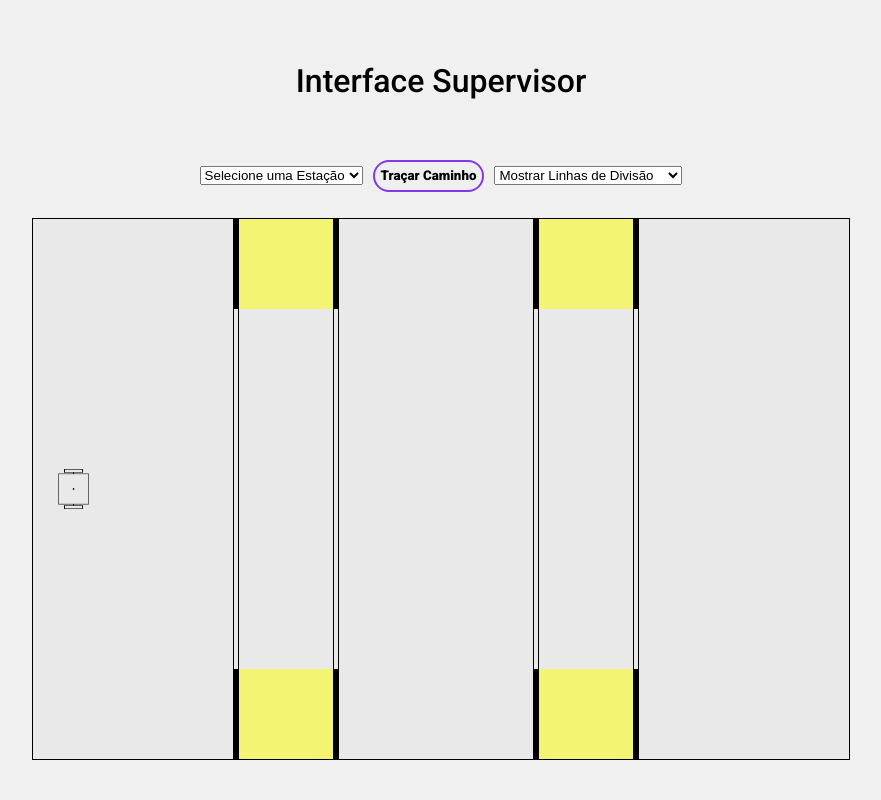
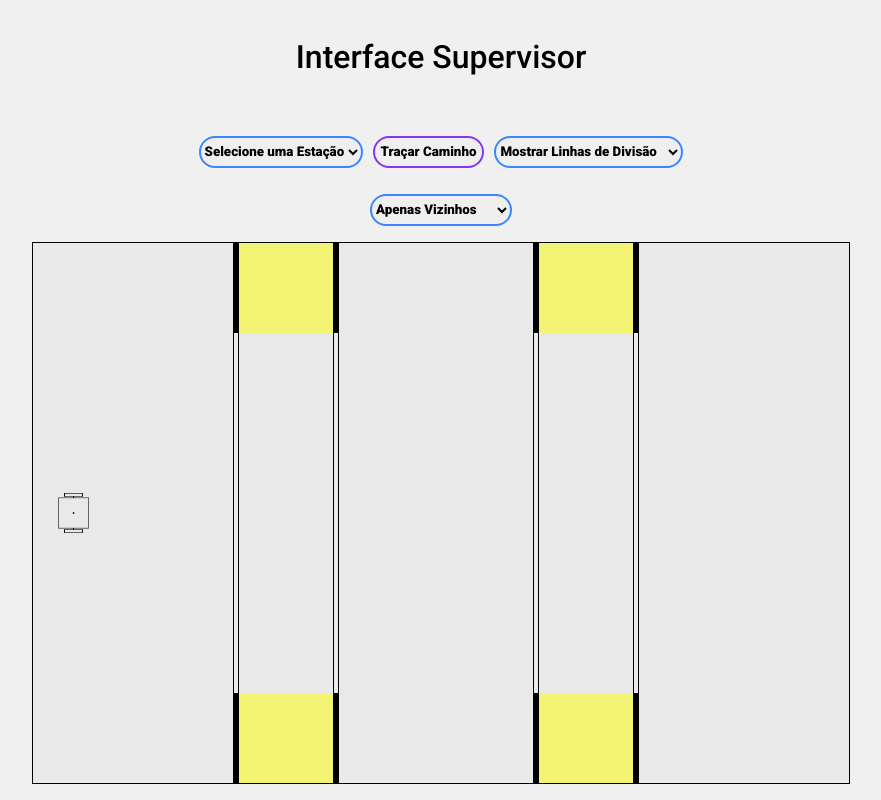
Before and after one commit to ozenilsoncruz/robotinic---pbl1, a React (Vite) app in the folder supervisor/View/: page / in a window 1280 px wide. Shown: the whole page, without its empty margins (199-1080 px from the left). Built offline with nearby package versions, Linux system fonts and the light colour scheme.

Commit message:
feat: adicionado opção para usar todos as células para formar o melhor caminho possível

```diff
--- a/supervisor/View/src/components/Button/styles.ts
+++ b/supervisor/View/src/components/Button/styles.ts
@@ -10,7 +10,7 @@ export const StyledButton = styled("button")`
   transition: all 0.1s ease-out;
 
   &:hover {
-    border: none;
+    border: 2px solid transparent;
     background-color: #8338ec;
     color: #fff;
   }
--- a/supervisor/View/src/components/Map/Map.tsx
+++ b/supervisor/View/src/components/Map/Map.tsx
@@ -1,5 +1,11 @@
 // Map.tsx
-import React, { useEffect, useState, useCallback, useRef, useMemo } from "react";
+import React, {
+  useEffect,
+  useState,
+  useCallback,
+  useRef,
+  useMemo,
+} from "react";
 import {
   Container,
   MapContainer,
@@ -7,6 +13,7 @@ import {
   Robot,
   PathLine,
   PathSVG,
+  StyledSelect,
 } from "./styles";
 import Button from "../Button";
 
@@ -147,6 +154,8 @@ function Map() {
     return obstacles.filter((obs) => obs.x + obs.width >= robotPosition.x);
   }, [obstacles, robotPosition.x]);
 
+  const [pathMode, setPathMode] = useState<"neighbors" | "all">("neighbors");
+
   // Função para adicionar novos obstáculos ao clicar no mapa
   function handleMapClick(event: React.MouseEvent<HTMLDivElement, MouseEvent>) {
     // Se um drag ocorreu, não adicionar obstáculo
@@ -155,7 +164,9 @@ function Map() {
       return;
     }
 
-    const rect = (event.currentTarget as HTMLDivElement).getBoundingClientRect();
+    const rect = (
+      event.currentTarget as HTMLDivElement
+    ).getBoundingClientRect();
     const x = Number((event.clientX - rect.left).toFixed(2));
     const y = Number((event.clientY - rect.top).toFixed(2));
     const width = 10;
@@ -178,7 +189,10 @@ function Map() {
 
     const newObstacle = { x, y, width, height };
 
-    setObstacles((prevObjects: ObstacleType[]) => [...prevObjects, newObstacle]);
+    setObstacles((prevObjects: ObstacleType[]) => [
+      ...prevObjects,
+      newObstacle,
+    ]);
   }
 
   // Geração das linhas verticais
@@ -201,7 +215,9 @@ function Map() {
   }, [filteredObstacles]);
 
   // Handlers para arrastar o robô
-  const handleMouseDown = (event: React.MouseEvent<HTMLDivElement, MouseEvent>) => {
+  const handleMouseDown = (
+    event: React.MouseEvent<HTMLDivElement, MouseEvent>
+  ) => {
     event.stopPropagation(); // Evita que o click no robô adicione um obstáculo
     event.preventDefault(); // Previne comportamentos padrão
 
@@ -233,8 +249,14 @@ function Map() {
       // Verificar colisão com obstáculos
       const robotRadius = 20; // Ajustado para o tamanho do robô (40px de diâmetro)
       const collision = obstacles.some((obstacle) => {
-        const closestX = Math.max(obstacle.x, Math.min(newX, obstacle.x + obstacle.width));
-        const closestY = Math.max(obstacle.y, Math.min(newY, obstacle.y + obstacle.height));
+        const closestX = Math.max(
+          obstacle.x,
+          Math.min(newX, obstacle.x + obstacle.width)
+        );
+        const closestY = Math.max(
+          obstacle.y,
+          Math.min(newY, obstacle.y + obstacle.height)
+        );
         const distance = Math.hypot(newX - closestX, newY - closestY);
         return distance < robotRadius;
       });
@@ -243,7 +265,14 @@ function Map() {
         setRobotPosition({ x: newX, y: newY });
       }
     },
-    [isDragging, dragStart, robotStart, mapLimits.width, mapLimits.height, obstacles]
+    [
+      isDragging,
+      dragStart,
+      robotStart,
+      mapLimits.width,
+      mapLimits.height,
+      obstacles,
+    ]
   );
 
   const handleMouseUp = useCallback(() => {
@@ -269,7 +298,9 @@ function Map() {
   }, [isDragging, handleMouseMove, handleMouseUp]);
 
   // Handler de click no Robot para evitar propagação
-  const handleRobotClick = (event: React.MouseEvent<HTMLDivElement, MouseEvent>) => {
+  const handleRobotClick = (
+    event: React.MouseEvent<HTMLDivElement, MouseEvent>
+  ) => {
     event.stopPropagation();
   };
 
@@ -281,7 +312,11 @@ function Map() {
     // [4,5] = estação inferior 1
     // [6,7] = estação inferior 2
 
-    function createStationPair(obst1: ObstacleType, obst2: ObstacleType, name: string): StationType {
+    function createStationPair(
+      obst1: ObstacleType,
+      obst2: ObstacleType,
+      name: string
+    ): StationType {
       // Estação é a área livre ENTRE os obstáculos verticais
       const left = obst1.x + obst1.width;
       const right = obst2.x;
@@ -301,13 +336,21 @@ function Map() {
     const newStations: StationType[] = [];
     if (obstacles.length >= 8) {
       // Estação Superior 1
-      newStations.push(createStationPair(obstacles[0], obstacles[1], "Estação Superior 1"));
+      newStations.push(
+        createStationPair(obstacles[0], obstacles[1], "Estação Superior 1")
+      );
       // Estação Superior 2
-      newStations.push(createStationPair(obstacles[2], obstacles[3], "Estação Superior 2"));
+      newStations.push(
+        createStationPair(obstacles[2], obstacles[3], "Estação Superior 2")
+      );
       // Estação Inferior 1
-      newStations.push(createStationPair(obstacles[4], obstacles[5], "Estação Inferior 1"));
+      newStations.push(
+        createStationPair(obstacles[4], obstacles[5], "Estação Inferior 1")
+      );
       // Estação Inferior 2
-      newStations.push(createStationPair(obstacles[6], obstacles[7], "Estação Inferior 2"));
+      newStations.push(
+        createStationPair(obstacles[6], obstacles[7], "Estação Inferior 2")
+      );
     }
 
     setStations(newStations);
@@ -316,6 +359,64 @@ function Map() {
   const handleSelectStation = (event: React.ChangeEvent<HTMLSelectElement>) => {
     setSelectedStation(event.target.value);
   };
+
+  type Rectangle = { x: number; y: number; width: number; height: number };
+  type Line = { x1: number; y1: number; x2: number; y2: number };
+
+  // Verifica se duas linhas se intersectam.
+  function linesIntersect(
+    x1: number,
+    y1: number,
+    x2: number,
+    y2: number,
+    x3: number,
+    y3: number,
+    x4: number,
+    y4: number
+  ): boolean {
+    // Verifica a orientação de três pontos (A, B, C) para determinar se eles estão em sentido anti-horário.
+    function isCounterClockwise(
+      ax: number,
+      ay: number,
+      bx: number,
+      by: number,
+      cx: number,
+      cy: number
+    ): boolean {
+      return (cy - ay) * (bx - ax) > (by - ay) * (cx - ax);
+    }
+
+    return (
+      isCounterClockwise(x1, y1, x3, y3, x4, y4) !==
+        isCounterClockwise(x2, y2, x3, y3, x4, y4) &&
+      isCounterClockwise(x1, y1, x2, y2, x3, y3) !==
+        isCounterClockwise(x1, y1, x2, y2, x4, y4)
+    );
+  }
+
+  // Verifica se uma linha intersecta um retângulo.
+  function lineIntersectsRectangle(
+    x1: number,
+    y1: number,
+    x2: number,
+    y2: number,
+    rect: Rectangle
+  ): boolean {
+    const { x, y, width, height } = rect;
+
+    // Retas do retângulo
+    const rectLines: Line[] = [
+      { x1: x, y1: y, x2: x + width, y2: y },
+      { x1: x, y1: y, x2: x, y2: y + height },
+      { x1: x + width, y1: y, x2: x + width, y2: y + height },
+      { x1: x, y1: y + height, x2: x + width, y2: y + height },
+    ];
+
+    // Verificar se a linha (x1, y1, x2, y2) cruza alguma das linhas do retângulo
+    return rectLines.some((line) =>
+      linesIntersect(x1, y1, x2, y2, line.x1, line.y1, line.x2, line.y2)
+    );
+  }
 
   // Função para realizar a decomposição em células exatas
   useEffect(() => {
@@ -329,20 +430,19 @@ function Map() {
       let cellId = 0;
 
       // Adicionar linhas de borda do mapa
-      const allVerticalLines = [0, ...divisionLines, mapWidth].sort((a, b) => a - b);
+      const allVerticalLines = [0, ...divisionLines, mapWidth].sort(
+        (a, b) => a - b
+      );
 
-      // Para cada par de linhas verticais consecutivas
       for (let i = 0; i < allVerticalLines.length - 1; i++) {
         const x1 = allVerticalLines[i];
         const x2 = allVerticalLines[i + 1];
         const width = x2 - x1;
 
-        // Coletar obstáculos que intersectam este intervalo vertical
         const relevantObstacles = obstacles.filter(
           (obs) => !(obs.x + obs.width <= x1) && !(obs.x >= x2)
         );
 
-        // Adicionar linhas horizontais baseadas nos obstáculos
         const horizontalLinesSet = new Set<number>();
         horizontalLinesSet.add(0);
         horizontalLinesSet.add(mapHeight);
@@ -352,18 +452,17 @@ function Map() {
           horizontalLinesSet.add(obs.y + obs.height);
         });
 
-        const allHorizontalLines = Array.from(horizontalLinesSet).sort((a, b) => a - b);
+        const allHorizontalLines = Array.from(horizontalLinesSet).sort(
+          (a, b) => a - b
+        );
 
-        // Para cada par de linhas horizontais consecutivas
         for (let j = 0; j < allHorizontalLines.length - 1; j++) {
           const y1 = allHorizontalLines[j];
           const y2 = allHorizontalLines[j + 1];
           const height = y2 - y1;
 
-          // Verificar se a célula [x1, y1, width, height] está livre
           const cellRect = { x: x1, y: y1, width, height };
 
-          // Verificar se a célula colide com algum obstáculo
           const isFree = !obstacles.some((obs) => {
             return (
               obs.x < cellRect.x + cellRect.width &&
@@ -387,29 +486,83 @@ function Map() {
         }
       }
 
-      // Definir vizinhos para cada célula
+      if (pathMode === "neighbors") {
         cells.forEach((cell) => {
           cells.forEach((otherCell) => {
             if (cell.id === otherCell.id) return;
 
-          // Verificar se as células são adjacentes (compartilham uma borda)
             const adjacent =
-            ((cell.x + cell.width === otherCell.x || otherCell.x + otherCell.width === cell.x) &&
+              ((cell.x + cell.width === otherCell.x ||
+                otherCell.x + otherCell.width === cell.x) &&
                 !(
                   cell.y + cell.height <= otherCell.y ||
                   otherCell.y + otherCell.height <= cell.y
                 )) ||
-            ((cell.y + cell.height === otherCell.y || otherCell.y + otherCell.height === cell.y) &&
+              ((cell.y + cell.height === otherCell.y ||
+                otherCell.y + otherCell.height === cell.y) &&
                 !(
                   cell.x + cell.width <= otherCell.x ||
                   otherCell.x + otherCell.width <= cell.x
                 ));
 
             if (adjacent) {
+              const lineStart = {
+                x: cell.x + cell.width / 2,
+                y: cell.y + cell.height / 2,
+              };
+              const lineEnd = {
+                x: otherCell.x + otherCell.width / 2,
+                y: otherCell.y + otherCell.height / 2,
+              };
+
+              // Verificar se o caminho entre as células cruza algum obstáculo
+              const crossesObstacle = obstacles.some((obstacle) =>
+                lineIntersectsRectangle(
+                  lineStart.x,
+                  lineStart.y,
+                  lineEnd.x,
+                  lineEnd.y,
+                  obstacle
+                )
+              );
+
+              if (!crossesObstacle) {
                 cell.neighbors.push(otherCell.id);
+              }
             }
           });
         });
+      } else if (pathMode === "all") {
+        cells.forEach((cell) => {
+          cells.forEach((otherCell) => {
+            if (cell.id !== otherCell.id) {
+              const cellCenter = {
+                x: cell.x + cell.width / 2,
+                y: cell.y + cell.height / 2,
+              };
+              const otherCellCenter = {
+                x: otherCell.x + otherCell.width / 2,
+                y: otherCell.y + otherCell.height / 2,
+              };
+
+              // Verificar se a linha entre os centros cruza obstáculos
+              const intersects = obstacles.some((obs) =>
+                lineIntersectsRectangle(
+                  cellCenter.x,
+                  cellCenter.y,
+                  otherCellCenter.x,
+                  otherCellCenter.y,
+                  obs
+                )
+              );
+
+              if (!intersects) {
+                cell.neighbors.push(otherCell.id);
+              }
+            }
+          });
+        });
+      }
 
       return cells;
     }
@@ -421,8 +574,16 @@ function Map() {
       mapLimits.height
     );
 
+    console.log(generatedCells, "cells");
+
     setCells(generatedCells);
-  }, [divisionLines, filteredObstacles, mapLimits.width, mapLimits.height]);
+  }, [
+    divisionLines,
+    filteredObstacles,
+    mapLimits.width,
+    mapLimits.height,
+    pathMode,
+  ]);
 
   // Função para encontrar a célula que contém um ponto
   function findCellContainingPoint(
@@ -488,7 +649,10 @@ function Map() {
         const path: CellType[] = [];
         let currentId = current.cellId;
 
-        while (currentId !== null && cameFrom.hasOwnProperty(currentId)) {
+        while (
+          currentId !== null &&
+          Object.prototype.hasOwnProperty.call(cameFrom, currentId)
+        ) {
           const cell = cells.find((c) => c.id === currentId);
           if (cell) path.push(cell);
           currentId = cameFrom[currentId];
@@ -514,14 +678,19 @@ function Map() {
         const neighborCell = cells.find((c) => c.id === neighborId)!;
         const tentativeG = current.g + distance(currentCell, neighborCell);
 
-        if (!gScores.hasOwnProperty(neighborId) || tentativeG < gScores[neighborId]) {
+        if (
+          !Object.prototype.hasOwnProperty.call(gScores, neighborId) ||
+          tentativeG < gScores[neighborId]
+        ) {
           cameFrom[neighborId] = current.cellId;
           gScores[neighborId] = tentativeG;
           const h = heuristic(neighborCell, endCell);
           const f = tentativeG + h;
 
           // Verificar se o vizinho já está no openSet
-          const existingNode = openSet.find((node) => node.cellId === neighborId);
+          const existingNode = openSet.find(
+            (node) => node.cellId === neighborId
+          );
           if (!existingNode) {
             openSet.push({
               cellId: neighborId,
@@ -576,6 +745,7 @@ function Map() {
 
     if (!foundPath) {
       alert("Caminho não encontrado.");
+      setPath([]);
       return;
     }
 
@@ -613,7 +783,12 @@ function Map() {
       );
 
       // Calcular o ângulo entre previousPoint e currentPoint
-      const angle = Math.atan2(currentPoint.y - previousPoint.y, currentPoint.x - previousPoint.x) * (180 / Math.PI);
+      const angle =
+        Math.atan2(
+          currentPoint.y - previousPoint.y,
+          currentPoint.x - previousPoint.x
+        ) *
+        (180 / Math.PI);
 
       let angleToTurn: number | undefined = undefined;
 
@@ -661,26 +836,41 @@ function Map() {
 
   return (
     <Container>
-      <div style={{ marginBottom: "10px", display: "flex", gap: "10px", alignItems: "center" }}>
-        <select value={selectedStation} onChange={handleSelectStation}>
+      <div
+        style={{
+          marginBottom: "10px",
+          display: "flex",
+          gap: "10px",
+          alignItems: "center",
+        }}
+      >
+        <StyledSelect value={selectedStation} onChange={handleSelectStation}>
           <option value="">Selecione uma Estação</option>
           {stations.map((st, i) => (
             <option key={i} value={st.name}>
               {st.name}
             </option>
           ))}
-        </select>
+        </StyledSelect>
         <Button onClick={handleTracePath}>Traçar Caminho</Button>
 
         {/* Select para controlar a visibilidade das linhas de divisão verticais */}
-        <select
+        <StyledSelect
           value={showDivisionLines ? "show" : "hide"}
           onChange={(e) => setShowDivisionLines(e.target.value === "show")}
         >
           <option value="show">Mostrar Linhas de Divisão</option>
           <option value="hide">Esconder Linhas de Divisão</option>
-        </select>
+        </StyledSelect>
       </div>
+
+      <StyledSelect
+        value={pathMode}
+        onChange={(e) => setPathMode(e.target.value as "neighbors" | "all")}
+      >
+        <option value="neighbors">Apenas Vizinhos</option>
+        <option value="all">Todos os Caminhos</option>
+      </StyledSelect>
 
       <MapContainer
         onClick={handleMapClick}
--- a/supervisor/View/src/components/Map/styles.ts
+++ b/supervisor/View/src/components/Map/styles.ts
@@ -87,7 +87,6 @@ export const PathLine = styled.polyline`
   stroke-width: 2;
 `;
 
-
 export const PathSVG = styled.svg`
   position: absolute;
   top: 0;
@@ -96,3 +95,17 @@ export const PathSVG = styled.svg`
   height: 540px; /* Deve corresponder à altura do mapa */
   pointer-events: none; /* Permite que os eventos de mouse passem através do SVG */
 `;
+
+export const StyledSelect = styled("select")`
+  height: 32px;
+  border-radius: 16px;
+  border: 2px solid #3a86ff;
+  font-family: "Roboto";
+  font-weight: 800;
+  cursor: pointer;
+  transition: all 0.1s ease-out;
+
+  &:hover {
+    background-color: #f0f0f0;
+  }
+`;
--- a/supervisor/View/src/styles.ts
+++ b/supervisor/View/src/styles.ts
@@ -9,6 +9,8 @@ export const Container = styled("div")`
   align-items: center;
   overflow-x: hidden;
   background-color: #f0f0f0;
+
+  margin-bottom: 50px;
 `;
 
 export const Title = styled("h1")`
```
Lines whose indentation alone changed are shown as unchanged.
